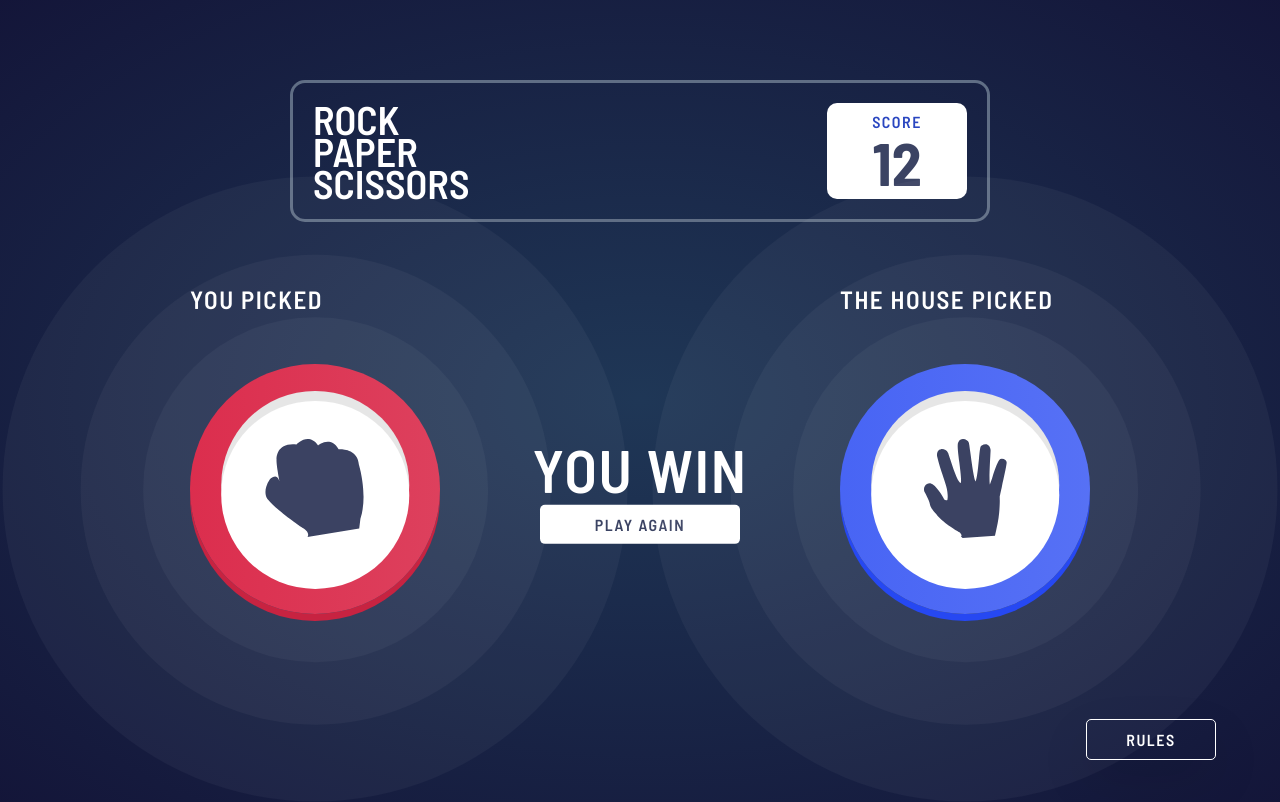
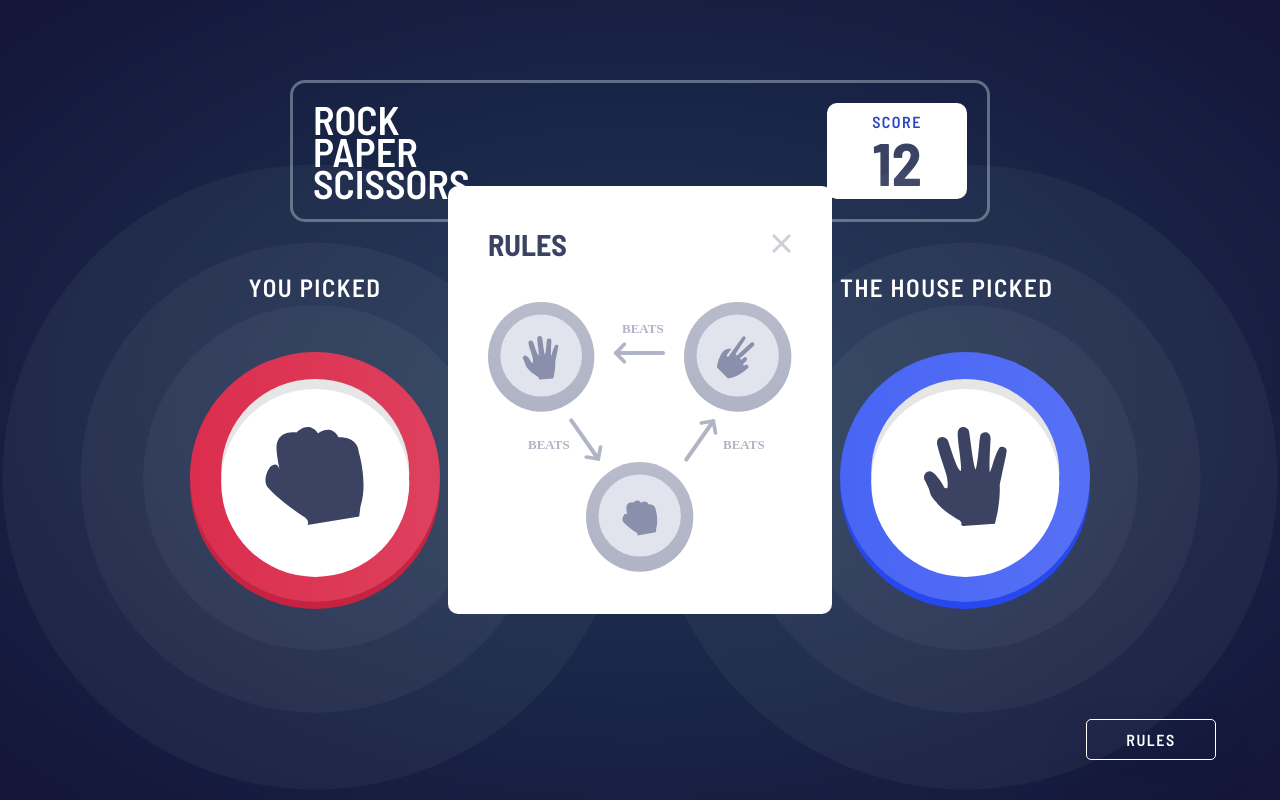
Before and after one commit to naijadevgamer/rock-paper-scissors, a website: page index.html in a window 1280 px wide. Drawn offline with Linux system fonts and the light colour scheme.

Commit message:
Add the style for the modal component

```diff
--- a/index.html
+++ b/index.html
@@ -29,11 +29,17 @@
     </header>
 
     <!-- Rules modal -->
-    <div class="modal">
-      <div class="modal__heading"></div>
-      <div class="modal__cancel"></div>
-      <div class="modal__rules-box">
-        <img src="" alt="" class="modal__rules" />
+    <div class="modal-container">
+      <div class="modal">
+        <h2 class="modal__heading">Rules</h2>
+        <img
+          src="images/icon-close.svg"
+          alt="icon-close"
+          class="modal__close"
+        />
+        <div class="modal__rules-box">
+          <img src="images/image-rules.svg" alt="" class="modal__rules" />
+        </div>
       </div>
     </div>
 
--- /dev/null
+++ b/sass/_modal.scss
@@ -0,0 +1,38 @@
+.modal-container {
+  display: flex;
+  align-items: center;
+  justify-content: center;
+  position: fixed;
+  top: 0;
+  left: 0;
+  height: 100vh;
+  width: 100vw;
+  z-index: 10;
+}
+.modal {
+  display: grid;
+  grid-template-columns: 1fr 1fr;
+  grid-template-rows: min-content min-content;
+  grid-row-gap: 4rem;
+  height: min-content;
+  width: max-content;
+  background-color: $color-white;
+  padding: 4rem;
+  border-radius: 10px;
+  align-items: center;
+
+  &__heading {
+    color: $dark-text;
+    font-weight: 700;
+    font-size: 3rem;
+  }
+  &__close {
+    justify-self: end;
+  }
+  &__rules-box {
+    grid-column: 1/3;
+    justify-self: center;
+  }
+  &__rules {
+  }
+}
--- a/sass/main.scss
+++ b/sass/main.scss
@@ -3,3 +3,4 @@
 @import "phase";
 @import "icon";
 @import "button";
+@import "modal";
```
Also changed, not shown: css/style.css, 1 other file.
